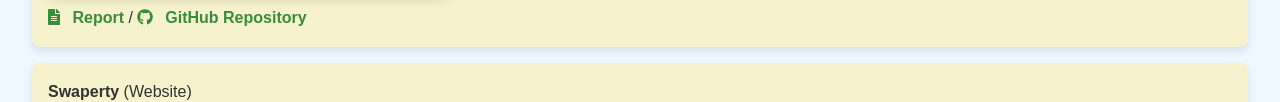
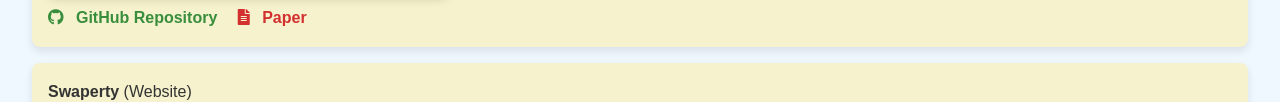
Before and after one commit to jiwonhaha/jiwonhaha.github.io, a plain HTML site: page index.html in a window 1280 px wide. Shown: the part 2327-2429 px from the top of the page. Drawn offline with Linux system fonts and the light colour scheme.

Commit message:
update URL

```diff
--- a/index.html
+++ b/index.html
@@ -74,7 +74,8 @@
                     <img src="passport_c.png" alt="Gaussian Splatting Editing" width="400" style="margin-top: 1rem; border-radius: 8px; box-shadow: 0 4px 8px rgba(0, 0, 0, 0.1);">
                 </div>
                 <div>
-                    <a href="passport.pdf"><i class="fas fa-file-alt"></i> Report</a> / <a href="https://github.com/jiwonhaha/Passport-control-simulator"><i class="fab fa-github"></i> GitHub Repository</a></li>
+                    <a href="https://github.com/jiwonhaha/Passport-control-simulator" target="_blank" style="margin-right: 1rem; color: #388E3C; text-decoration: none; font-weight: bold;"><i class="fab fa-github"></i> GitHub Repository</a>
+                    <a href="passport.pdf" target="_blank" style="color: #d32f2f; text-decoration: none; font-weight: bold;"><i class="fas fa-file-alt"></i> Paper</a>
                 </div>
             <li><strong>Swaperty</strong> (Website)
                 <div>
```
